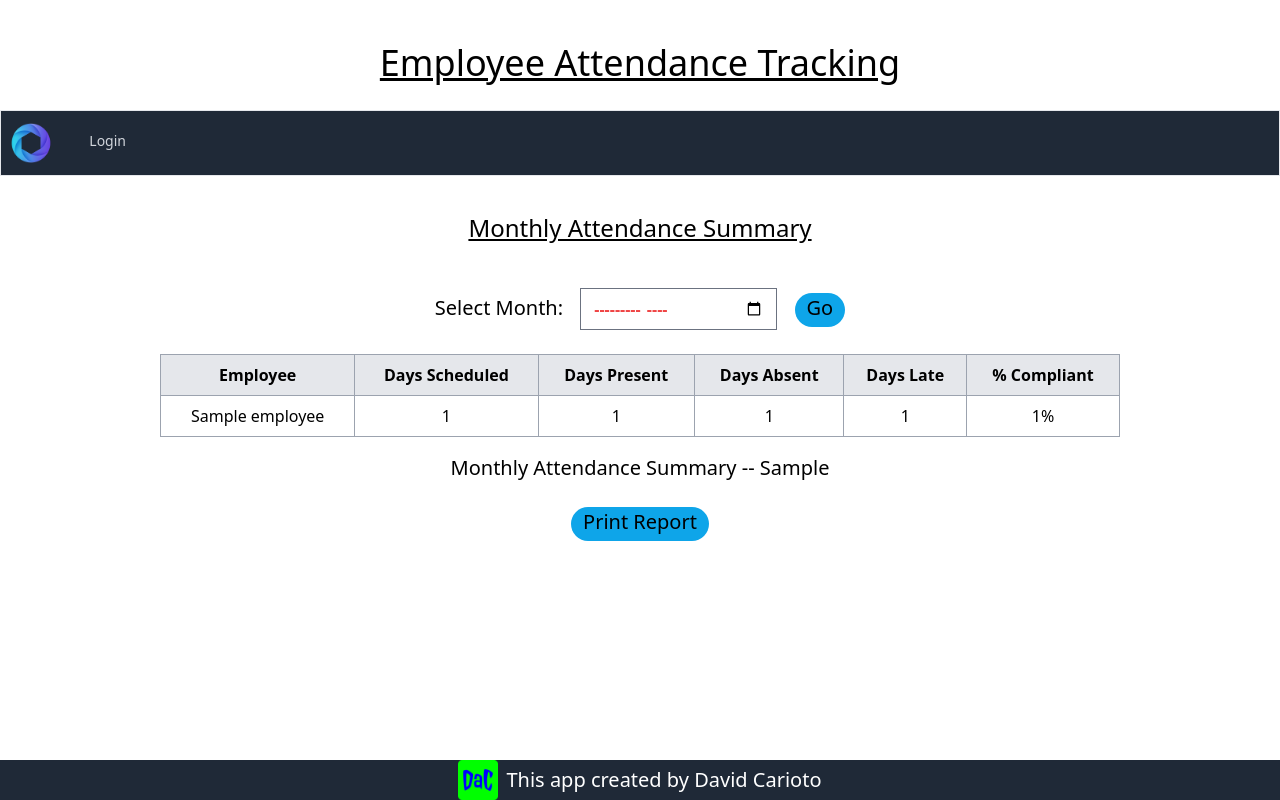
After one commit to Carioto/employee_attendance, a Django app: template reports/templates/reports/monthly_attendance_summary.html in a window 1280 px wide. The commit adds this page. Run offline with Django 3.2, Linux system fonts and the light colour scheme; the template is opened without the code that fills it: most values are stand-ins (such as "Sample title", 1, 10 or a date in 2020).

Commit message:
monthly summary report

```diff
--- /dev/null
+++ b/reports/templates/reports/monthly_attendance_summary.html
@@ -0,0 +1,73 @@
+{% extends 'base.html' %}
+
+{% block content %}
+<div class="text-center w-full">
+
+    <h1 class="text-center p-3 text-xl sm:text-2xl">Monthly Attendance Summary</h1>
+
+    <form method="GET" class="text-center p-3">
+        <label for="month">Select Month:</label>
+        <input type="month" name="month" id="month" value="{{ selected_month }}" class="m-3 text-red-500 font-bold">
+        <button type="submit" class="button">Go</button>
+    </form>
+    <div id="printableReport">
+        <table class="border-collapse w-3/4 text-sm border border-gray-300 sm:text-base">
+            <thead>
+                <tr class="bg-gray-200 text-black">
+                    <th class="border border-gray-400 p-2">Employee</th>
+                    <th class="border border-gray-400 p-2">Days Scheduled</th>
+                    <th class="hidden sm:table-cell border border-gray-400 p-2">Days Present</th>
+                    <th class="hidden sm:table-cell border border-gray-400 p-2">Days Absent</th>
+                    <th class="hidden sm:table-cell border border-gray-400 p-2">Days Late</th>
+                    <th class="border border-gray-400 p-2">% Compliant</th>
+                </tr>
+            </thead>
+            <tbody>
+                {% for employee in employees %}
+                <tr>
+                    <td class="border border-gray-400 p-2">{{ employee.name }}</td>
+                    <td class="border border-gray-400 p-2 text-center">{{ employee.total_scheduled }}</td>
+                    <td class="hidden sm:table-cell border border-gray-400 p-2 text-center">{{ employee.total_present }}</td>
+                    <td class="hidden sm:table-cell border border-gray-400 p-2 text-center">{{ employee.total_absent }}</td>
+                    <td class="hidden sm:table-cell border border-gray-400 p-2 text-center">{{ employee.total_late }}</td>
+                    <td class="border border-gray-400 p-2 text-center">{{ employee.percent_compliant }}%</td>
+                </tr>
+                {% empty %}
+                <tr>
+                    <td colspan="6" class="border border-gray-400 p-2 text-center">No data available for this month.</td>
+                </tr>
+                {% endfor %}
+            </tbody>
+        </table>
+        <p class="text-center mt-4">Monthly Attendance Summary -- {{ selected_month }} </p>
+    </div>
+    <div class="text-center mt-4">
+        <button onclick="printReport()" class="button">Print Report</button>
+    </div>
+</div>
+
+<script>
+
+    function printReport() {
+        var printContents = document.getElementById("printableReport").innerHTML;
+    var originalContents = document.body.innerHTML;
+
+    document.body.innerHTML = "<html><head><title>Print Report</title>" +
+        "<style>" +
+            "body { font-family: Arial, sans-serif; margin: 0; padding: 10px; }" +
+            "table { width: auto; max-width: 100%; border-collapse: collapse; table-layout: auto; }" +
+            "th, td { border: 1px solid black; text-align: center; padding: 4px; font-size: 12px; word-wrap: break-word; }" +
+            "th { background-color: #f2f2f2; }" +
+            "@media print {" +
+            "  body { margin: 0; padding: 10px; }" + /* Ensures proper print margins */
+            "  table { width: 100%; }" + /* Forces table to fit page */
+            "  th, td { font-size: 10px; padding: 3px; }" + /* Smaller font for print */
+            "}" +
+            "</style></head><body>" +
+            printContents + "</body></html>";
+            window.print();
+            document.body.innerHTML = originalContents;
+            location.reload();
+            }
+</script>
+        {% endblock %}
--- a/reports/templates/reports/reports_home.html
+++ b/reports/templates/reports/reports_home.html
@@ -3,8 +3,9 @@
 {% block content %}
 <div class="mx-auto">
     <h1>Reports</h1>
-    <ul class="text-center text-blue-500 hover:text-white mx-auto">
-        <li><a href="{% url 'reports:weekly_compliance_report' %}" >Weekly Compliance Report</a></li>
+    <ul class="text-center mx-auto">
+        <li><a class="text-blue-500 hover:text-white" href="{% url 'reports:weekly_compliance_report' %}" >Weekly Compliance Report</a></li>
+        <li><a class="text-blue-500 hover:text-white" href="{% url 'reports:monthly_attendance_summary' %}" >Monthly Attendance Summary</a></li>
     </ul>
 </div>
 {% endblock %}
--- a/reports/urls.py
+++ b/reports/urls.py
@@ -6,4 +6,5 @@ app_name = 'reports'  # This fixes the namespace issue
 urlpatterns = [
     path('', views.reports_home, name='reports_home'),
     path('weekly-compliance/', views.weekly_compliance_report, name='weekly_compliance_report'),
+    path('monthly-attendance/', views.monthly_attendance_summary, name='monthly_attendance_summary')
 ]
--- a/theme/static/css/dist/styles.css
+++ b/theme/static/css/dist/styles.css
@@ -948,6 +948,10 @@ select {
   width: 100%;
 }
 
+.w-3\/4 {
+  width: 75%;
+}
+
 .max-w-5xl {
   max-width: 64rem;
 }
@@ -966,10 +970,6 @@ select {
 
 .shrink-0 {
   flex-shrink: 0;
-}
-
-.shrink {
-  flex-shrink: 1;
 }
 
 .border-collapse {
@@ -1124,11 +1124,6 @@ select {
   padding-bottom: 1rem;
 }
 
-.px-4 {
-  padding-left: 1rem;
-  padding-right: 1rem;
-}
-
 .pb-4 {
   padding-bottom: 1rem;
 }
@@ -1164,6 +1159,11 @@ select {
   line-height: 1;
 }
 
+.text-lg {
+  font-size: 1.125rem;
+  line-height: 1.75rem;
+}
+
 .text-sm {
   font-size: 0.875rem;
   line-height: 1.25rem;
@@ -1171,11 +1171,6 @@ select {
 
 .text-xl {
   font-size: 1.25rem;
-  line-height: 1.75rem;
-}
-
-.text-lg {
-  font-size: 1.125rem;
   line-height: 1.75rem;
 }
 
```
Also changed, not shown: reports/views.py (+43 -1 lines), README.md (added).
